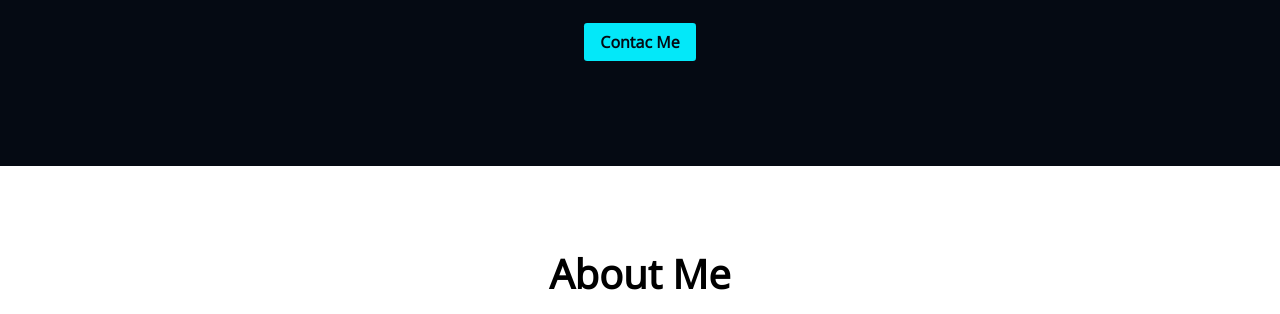
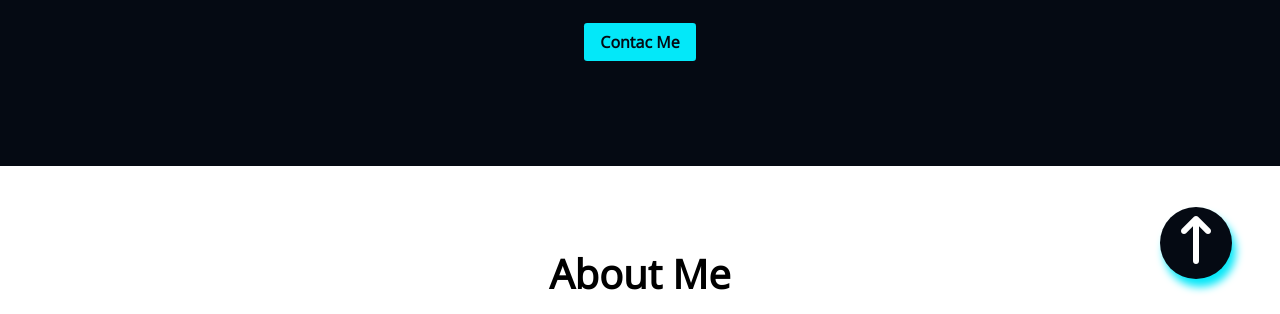
Before and after one commit to LJIN24/portfolio, a plain HTML site: page index.html in a window 1280 px wide. Shown: the part 473-787 px from the top of the page. Drawn offline with nearby package versions, Linux system fonts and the light colour scheme.

Commit message:
CSS-final

```diff
--- a/css/style.css
+++ b/css/style.css
@@ -365,6 +365,7 @@ button:focus {
   color: var(--color-accent);
   filter: brightness(70%);
 }
+/* footer */
 footer {
   background-color: var(--color-black);
   color: var(--color-text);
@@ -377,5 +378,15 @@ footer {
   margin: 1rem 0;
 }
 .arrow {
+  background-color: var(--color-primary);
+  position: fixed;
+  bottom: 3rem;
+  right: 3rem;
+  font-size: 3rem;
+  width: 4.5rem;
+  height: 4.5rem;
   color: var(--color-text);
+  text-align: center;
+  border-radius: 100%;
+  box-shadow: 4px 8px 8px var(--color-accent);
 }
```
